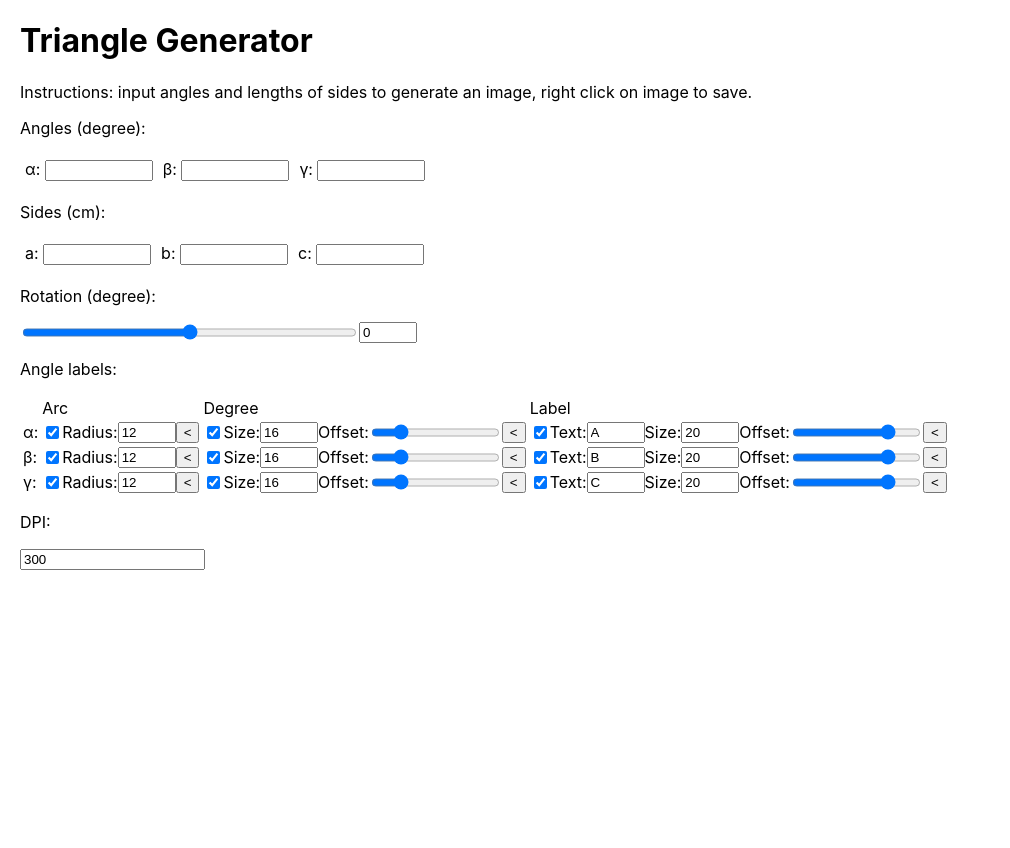
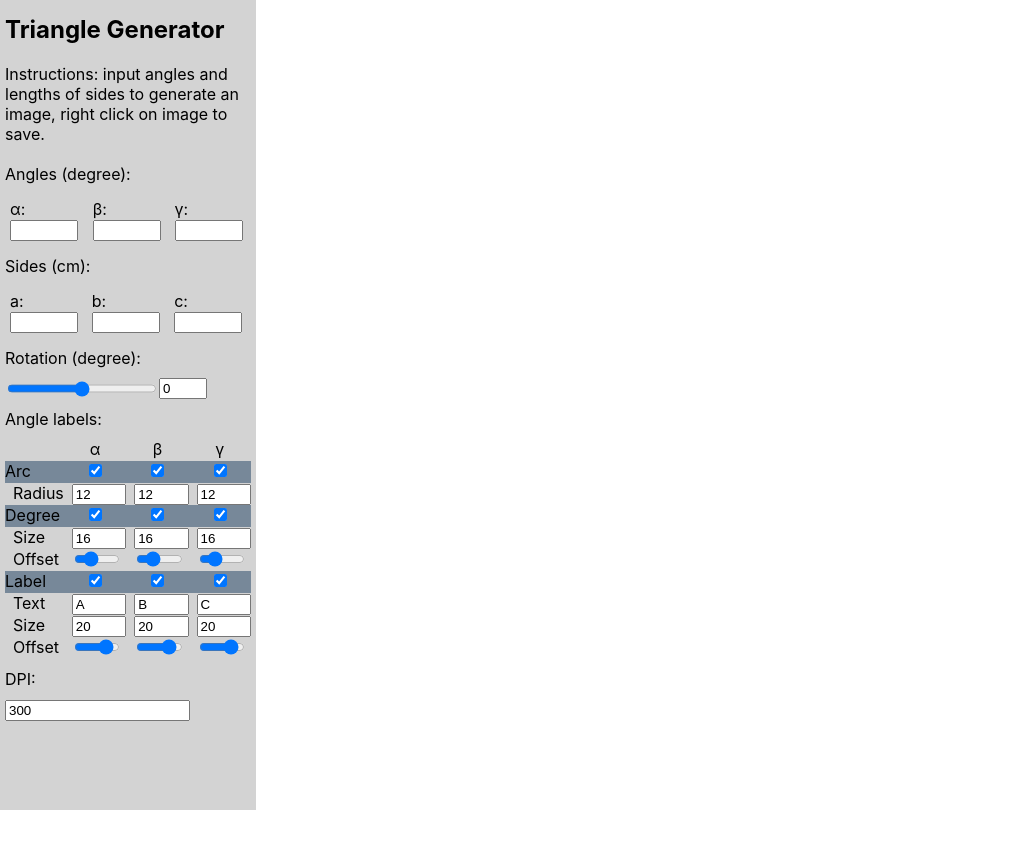
Before and after one commit to henry-szeto-man-chun/triangle-generator, a React (Create React App) app: page / in a window 1280 px wide. Shown: the top 848 px of the page, without its empty margins (0-1010 px from the left). After the commit the page ends 810 px from the top, so only its background shows below. Built offline with nearby package versions, Linux system fonts and the light colour scheme.

Commit message:
Rearranged inputs layout

```diff
--- a/src/App.css
+++ b/src/App.css
@@ -1,9 +1,63 @@
 .App {
-  margin: 20px;
+  display: grid;
+  grid-template-columns: 1fr 4fr;
+  width: 100%;
+}
+
+.control-panel {
+  display: flex;
+  flex-direction: column;
+  min-width: 200px;
+  height: 100vh;
+  overflow-y: auto;
+  background-color: lightgrey;
+  padding: 5px;
+}
+h1 {
+  font-size: 150%;
+  margin: 10px 0px;
+}
+
+p {
+  margin: 10px 0px;
+}
+
+.display-panel {
+  overflow: auto;
+  max-height: 100vh;
+  width: auto;
+  display: grid;
+  align-items: center;
+  justify-items: center;
 }
 
 .flex-container {
   display: flex;
+}
+
+.horizontal-flex {
+  display: flex;
+  flex-direction: row;
+}
+
+.vertical-flex {
+  display: flex;
+  flex-direction: column;
+}
+
+.label-grid {
+  display: grid;
+  grid-template-rows: repeat(10, 1fr);
+  grid-auto-flow: column;
+}
+
+.label-grid > div {
+  text-align: center;
+  padding: 0 0.5em;
+}
+
+.grid-input {
+  width: 100%;
 }
 
 .input-wrapper {
@@ -11,15 +65,15 @@
 }
 
 .input-wide {
-  width: 100px;
+  width: 60px;
 }
 
 .input-narrow {
-  width: 50px;
+  width: 40px;
 }
 
 .slider {
-  width: 335px;
+  width: 150px;
 }
 
 .closed {
@@ -37,3 +91,11 @@
 .hidden {
   display: none;
 }
+
+.grid-main {
+  background-color: lightslategray;
+}
+
+span.grid-sub {
+  padding-left: 0.5em;
+}
--- a/src/App.tsx
+++ b/src/App.tsx
@@ -80,14 +80,13 @@ function App() {
 
   return (
     <div className="App">
+      <div className="control-panel">
       <h1>
         Triangle Generator
       </h1>
-
       <p>
         Instructions: input angles and lengths of sides to generate an image, right click on image to save.
       </p>
-
       <section >
         <p>Angles (degree):</p>
         <AnglesInputGroup
@@ -126,7 +125,10 @@ function App() {
           value={dpi}
           onChange={(e: React.ChangeEvent<HTMLInputElement>) => handleDpiChange(e.currentTarget.value)} />
       </section>
+      </div>
+      <div className="display-panel">
       <canvas id="myCanvas" width="400" height="400"></canvas>
+      </div>
     </div>
   );
 }
--- a/src/components/TriangleLabelInput.tsx
+++ b/src/components/TriangleLabelInput.tsx
@@ -1,46 +1,46 @@
 import { ReactNode, useId, useState } from "react"
 
 function AngleLabelsInputGroup({ labelData, setLabelData }: { labelData: any, setLabelData: React.Dispatch<React.SetStateAction<any>> }) {
-    const angleNames = ['\u{03b1}:', '\u{03b2}:', '\u{03b3}:']
+    const angleNames = ['\u{03b1}', '\u{03b2}', '\u{03b3}']
     const inputs = angleNames.map((name, index) =>
-        <tr key={index}>
-            <td>{name}</td>
-            <td><AngleArcInput labelData={labelData} setLabelData={setLabelData} index={index} /></td>
-            <td><AngleDegreeInput labelData={labelData} setLabelData={setLabelData} index={index} /></td>
-            <td><AngleTextInput labelData={labelData} setLabelData={setLabelData} index={index} /></td>
-        </tr>
+        <>
+            <div>{name}</div>
+            <AngleArcInput labelData={labelData} setLabelData={setLabelData} index={index} />
+            <AngleDegreeInput labelData={labelData} setLabelData={setLabelData} index={index} />
+            <AngleTextInput labelData={labelData} setLabelData={setLabelData} index={index} />
+        </>
     );
 
     return (
-        <table>
-            <thead>
-                <tr>
-                    <td></td><td>Arc</td><td>Degree</td><td>Label</td>
-                </tr>
-            </thead>
-            <tbody>
-                {inputs}
-            </tbody>
-        </table>
+        <div className="label-grid">
+            <span></span>
+            <span className="grid-main">Arc</span>
+            <span className="grid-sub">Radius</span>
+            <span className="grid-main">Degree</span>
+            <span className="grid-sub">Size</span>
+            <span className="grid-sub">Offset</span>
+            <span className="grid-main">Label</span>
+            <span className="grid-sub">Text</span>
+            <span className="grid-sub">Size</span>
+            <span className="grid-sub">Offset</span>
+            {inputs}
+        </div>
     )
 }
 
 function InputWrapper({ isChecked, onCheck, children }: { isChecked: boolean, onCheck: Function, children: ReactNode }) {
-    const [isOpen, setIsOpen] = useState(isChecked)
 
     function handleChange(e: React.ChangeEvent<HTMLInputElement>) {
         onCheck(e.currentTarget.checked)
-        setIsOpen(e.currentTarget.checked)
     }
 
     return (
-        <div style={{ display: "flex" }}>
-            <input type="checkbox" checked={isChecked} onChange={handleChange}></input>
-            <div className={isOpen ? "foldable opened" : "foldable closed"}>
-                {children}
+        <>
+            <div className="grid-main">
+                <input type="checkbox" checked={isChecked} onChange={handleChange} />
             </div>
-            <button className={isChecked ? "" : "hidden"} onClick={() => setIsOpen(!isOpen)}>{isOpen ? "<" : "\u2026"}</button>
-        </div>
+            {children}
+        </>
     )
 }
 
@@ -71,14 +71,13 @@ function AngleArcInput({ labelData, setLabelData, index }: { labelData: any, set
         <InputWrapper
             isChecked={(labelData.angleArc as boolean[])[index]}
             onCheck={handleCheck}>
-            <label htmlFor={id}>Radius: </label>
-            <input
-                id={id}
-                className="input-narrow"
-                type="number"
-                value={(labelData.angleArcRadius as number[])[index].toString()}
-                onChange={(e: React.ChangeEvent<HTMLInputElement>) => handleRadiusChange(e.currentTarget.value)}
-            />
+                <div><input
+                    id={id}
+                    className="grid-input"
+                    type="number"
+                    value={(labelData.angleArcRadius as number[])[index].toString()}
+                    onChange={(e: React.ChangeEvent<HTMLInputElement>) => handleRadiusChange(e.currentTarget.value)}
+                /></div>
         </InputWrapper>
     )
 }
@@ -121,25 +120,24 @@ function AngleDegreeInput({ labelData, setLabelData, index }: { labelData: any,
         <InputWrapper
             isChecked={(labelData.angleDegree as boolean[])[index]}
             onCheck={handleCheck}>
-            <label htmlFor={id1}>Size: </label>
-            <input
+            <div><input
                 id={id1}
-                className="input-narrow"
+                className="grid-input"
                 type="number"
                 min={1}
                 value={(labelData.angleDegreeSize as number[])[index].toString()}
                 onChange={(e: React.ChangeEvent<HTMLInputElement>) => handleSizeChange(e.currentTarget.value)}
-            />
-            <label htmlFor={id2}>Offset: </label>
-            <input
+            /></div>
+            <div><input
                 id={id2}
                 type="range"
-                min={-2.0}
+                className="grid-input"
+                min={-2.5}
                 max={2.0}
-                step={0.1}
+                step={0.05}
                 value={(labelData.angleDegreeOffset as number[])[index]}
                 onChange={(e: React.ChangeEvent<HTMLInputElement>) => handleOffsetChange(e.currentTarget.value)}
-            />
+            /></div>
         </InputWrapper>
     )
 }
@@ -193,33 +191,31 @@ function AngleTextInput({ labelData, setLabelData, index }: { labelData: any, se
         <InputWrapper
             isChecked={(labelData.angleLabel as boolean[])[index]}
             onCheck={handleCheck}>
-            <label htmlFor={id1}>Text: </label>
-            <input
+            <div><input
                 id={id1}
-                className="input-narrow"
+                className="grid-input"
                 type="text"
                 value={(labelData.angleLabelText as string[])[index]}
                 onChange={(e: React.ChangeEvent<HTMLInputElement>) => handleTextChange(e.currentTarget.value)}
-            />
-            <label htmlFor={id2}>Size: </label>
-            <input
+            /></div>
+            <div><input
                 id={id2}
-                className="input-narrow"
+                className="grid-input"
                 type="number"
                 min={1}
                 value={(labelData.angleLabelSize as number[])[index].toString()}
                 onChange={(e: React.ChangeEvent<HTMLInputElement>) => handleSizeChange(e.currentTarget.value)}
-            />
-            <label htmlFor={id3}>Offset: </label>
-            <input
+            /></div>
+            <div><input
                 id={id3}
                 type="range"
-                min={-2.0}
+                className="grid-input"
+                min={-2.5}
                 max={2.0}
-                step={0.1}
+                step={0.05}
                 value={(labelData.angleLabelOffset as number[])[index]}
                 onChange={(e: React.ChangeEvent<HTMLInputElement>) => handleOffsetChange(e.currentTarget.value)}
-            />
+            /></div>
         </InputWrapper>
     )
 }
```
